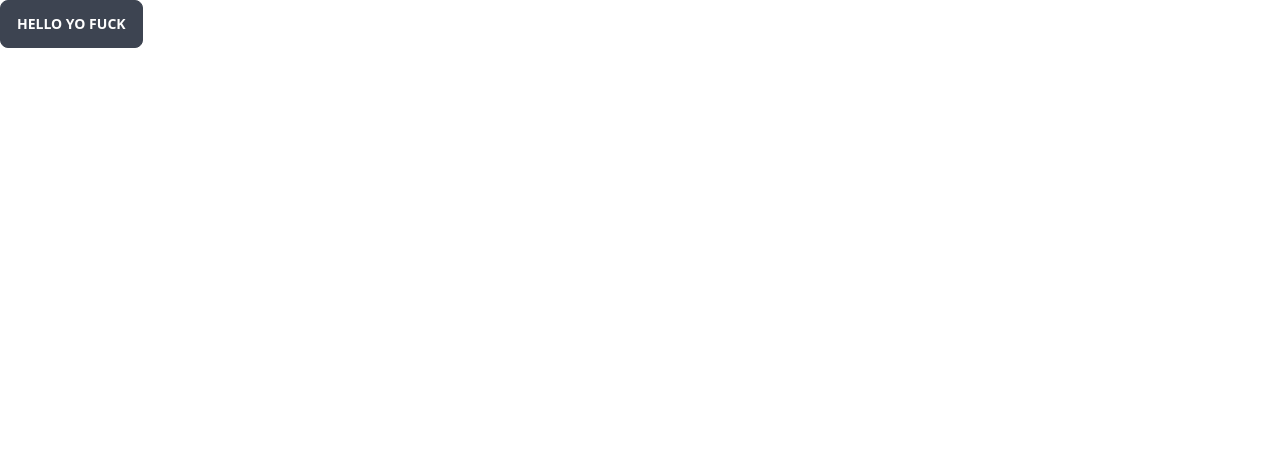
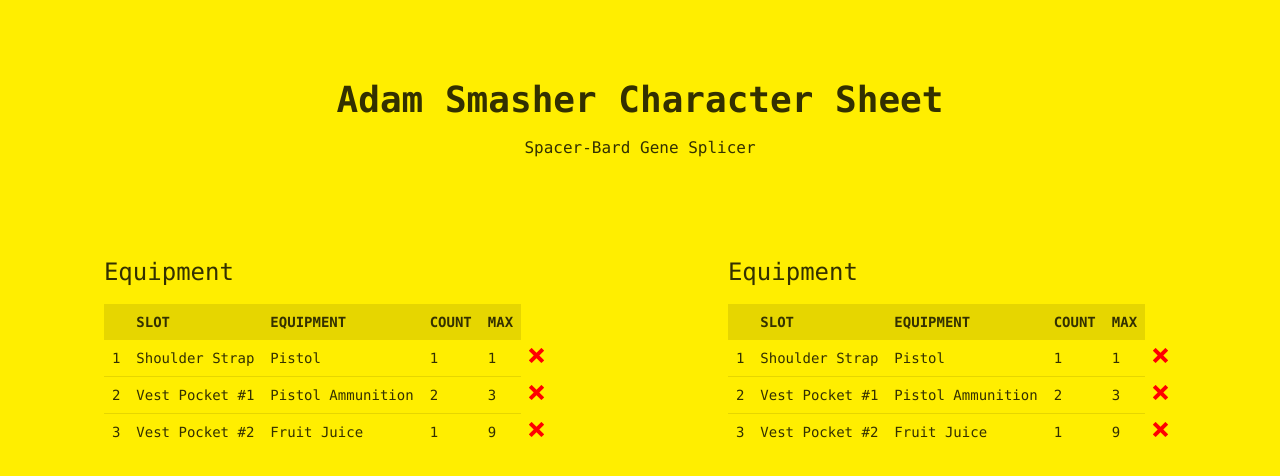
Before and after one commit to mytinycloud/caltrops, a React (Create React App) app in the folder char-sheet/: page / in a window 1280 px wide. Shown: the top 476 px of the page. Built offline with nearby package versions, Linux system fonts and the light colour scheme.

Commit message:
Initial scaffold for tables

```diff
--- a/char-sheet/public/index.html
+++ b/char-sheet/public/index.html
@@ -1,5 +1,5 @@
 <!DOCTYPE html>
-<html lang="en">
+<html lang="en" data-theme="cyberpunk">
   <head>
     <meta charset="utf-8" />
     <link rel="icon" href="%PUBLIC_URL%/favicon.ico" />
--- a/char-sheet/src/App.js
+++ b/char-sheet/src/App.js
@@ -1,10 +1,12 @@
 import React from 'react';
 import './app.css';
+
+import ParentalAdvisory from './pages/ParentalAdvisory';
 
 const App = (props) => {
   return (
     <div>
-      <button className="btn">Hello yo fuck</button>
+      <ParentalAdvisory></ParentalAdvisory>
     </div>
   );
 };
--- /dev/null
+++ b/char-sheet/src/components/Table.jsx
@@ -0,0 +1,50 @@
+import React, {useState} from 'react'
+import {ImCross} from 'react-icons/im'
+
+/*
+  Base table component for experimentation.
+  Should be able to make it dynamic to support all tables listed (barring)
+
+*/
+
+function Table({title, data}) {
+
+  return (
+    <div className=''>
+      <h2 className='text-2xl my-4'>{title}</h2>
+      <table className="table table-compact">
+        <thead>
+          <tr className='px-2'>
+            <th></th>
+            {data.heading.map((item, index) => {
+              return <th>{item}</th>
+            })}
+          </tr>
+        </thead>
+        <tbody>
+          {data.content.map((items, index) => {
+            return(
+              <tr className=''>
+                <td>{index+1}</td>
+              {items.map((item, idx2) => {
+                return (
+                  <td>{item}</td>
+                )
+              })}
+              <td className='tooltip cursor-pointer border-none' data-tip="Remove"
+              >
+                  <ImCross
+                    size={15}
+                    color='#F00'
+                     >
+                  </ImCross>
+                </td>
+              </tr>
+          )})}
+        </tbody>
+      </table>
+    </div>
+  )
+}
+
+export default Table
--- /dev/null
+++ b/char-sheet/src/components/ThemeSelector.jsx
@@ -0,0 +1,15 @@
+import React from 'react'
+
+/*
+  TODO: Look at implementing this: https://github.com/saadeghi/theme-change
+  TODO: Make custom theme inspired by Aliens.
+    Alan has Figma reference material, fonts, colours.
+*/
+
+function ThemeSelector() {
+  return (
+    <div>ThemeSelector</div>
+  )
+}
+
+export default ThemeSelector
--- /dev/null
+++ b/char-sheet/src/pages/ParentalAdvisory.jsx
@@ -0,0 +1,58 @@
+import React, {useState} from 'react'
+import Table from '../components/Table'
+
+
+/*
+  - Top level parent component responsible for all state management
+  - Individual state fragments passed down into child components for updating etc
+  - Itended to provide a single point of truth via which future API calls can be conducted
+    - (otherwise they'd end up being done in the children on an as-needed basis)
+  - Further lookup and controlling logic can be split out into modules if desired
+*/
+
+function ParentalAdvisory() {
+
+  const [name, setName] = useState('Adam Smasher')
+
+  // Placeholder object to test with:
+  const [equipment, setEquipment] = useState({
+    heading: ['Slot', 'Equipment', 'Count', 'Max'],
+    content: [
+      ['Shoulder Strap', 'Pistol', 1, 1],
+      ['Vest Pocket #1', 'Pistol Ammunition', 2, 3],
+      ['Vest Pocket #2', 'Fruit Juice', 1, 9],
+    ]
+  })
+
+
+  return (
+    <div>
+      <h1 className='text-center font-bold text-4xl mt-20'> {`${name} Character Sheet`} </h1>
+      <h2 className='text-center mt-4'> {`Spacer-Bard Gene Splicer`} </h2>
+      {/* Character, attributes, status effects Info tables */}
+      <section className='flex mx-4 justify-around basis-full mt-20'>
+        <Table
+          title={'Equipment'}
+          data={equipment}
+        />
+        <Table
+          title={'Equipment'}
+          data={equipment}
+        />
+      </section>
+
+      {/* Skills, spells, abilities, powers tables */}
+      <section className=''>
+
+      </section>
+
+      {/* Equipment table */}
+      <section className=''>
+
+      </section>
+
+    </div>
+  )
+}
+
+export default ParentalAdvisory
```
Also changed, not shown: char-sheet/package.json (+6 -1 lines), 1 other file (tests, documents, lock files or other folders).
